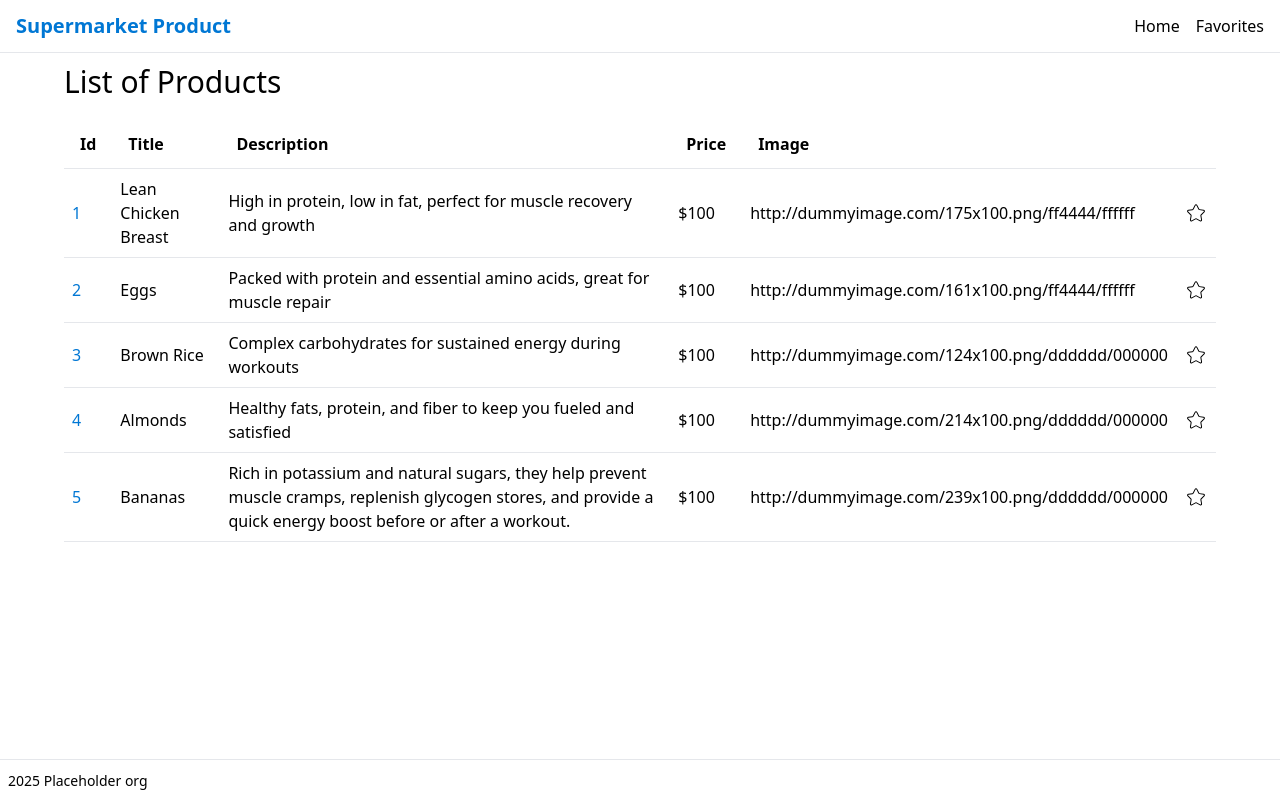
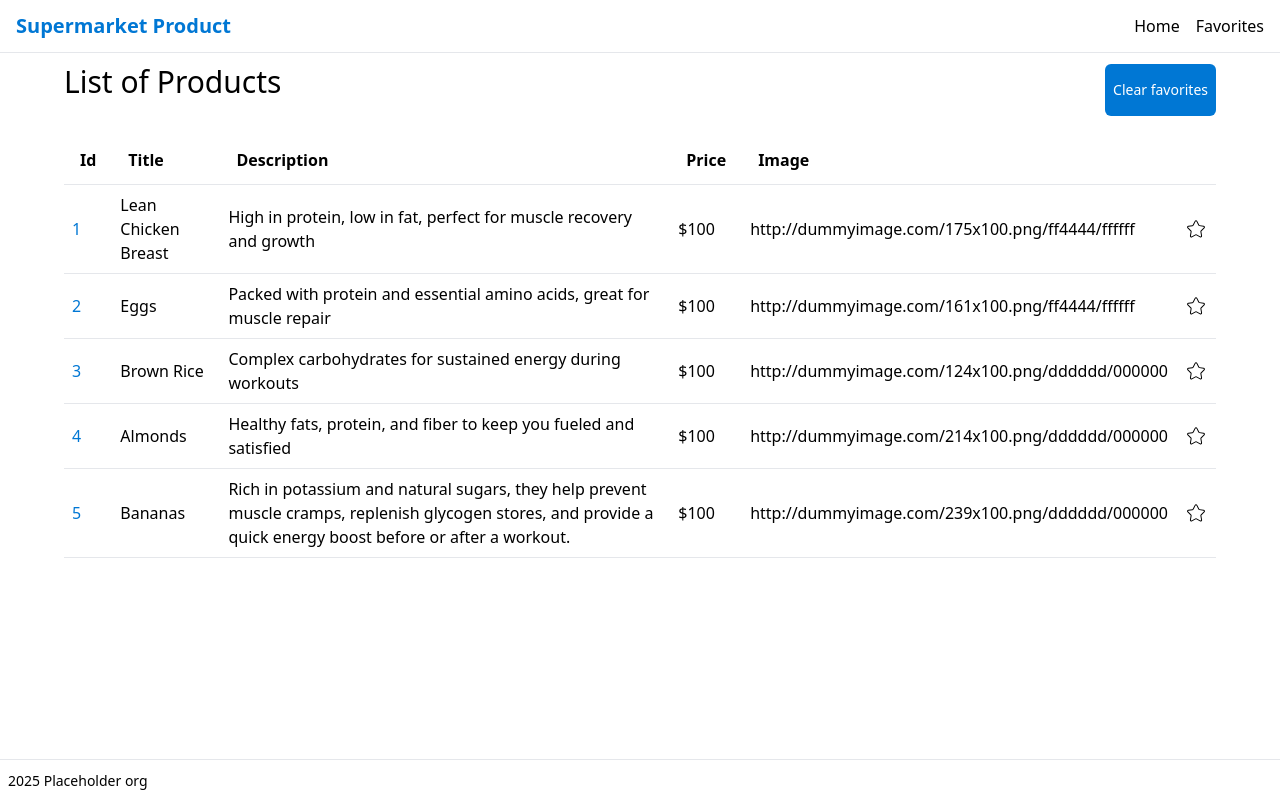
Before and after one commit to Denyyel914/React-Assessment, a React (Vite) app: page / in a window 1280 px wide. Built offline with nearby package versions, Linux system fonts and the light colour scheme; the HTML template or start-up script is replaced by a standard one.

Commit message:
feat: add clear favorites functionality

```diff
--- a/src/components/Home.jsx
+++ b/src/components/Home.jsx
@@ -1,14 +1,13 @@
 import axios from "axios";
 import MockData from "../data/Mock_Data.json";
-import { useEffect, useState } from "react";
 import Table from "../components/Table";
 
+import { useDispatch } from "react-redux";
+
+import { clearFavorites } from "../store/favoriteSlice";
+
 const Home = () => {
-  const [data, setData] = useState(MockData);
-
-  useEffect(() => {
-    console.log(data, columns);
-  }, []);
+  const dispatch = useDispatch();
 
   const columns = [
     { Header: "ID", accessorKey: "id" },
@@ -17,10 +16,20 @@ const Home = () => {
     { Header: "Price", accessorKey: "price" },
     { Header: "Image", accessorKey: "image" },
   ];
+
+  const handleClear = () => dispatch(clearFavorites());
   return (
     <div>
-      <h3 className="text-3xl  mb-4">List of Products</h3>
-      <Table data={data} columns={columns} />
+      <div className="flex justify-between">
+        <h3 className="text-3xl  mb-4">List of Products</h3>
+        <button
+          className="bg-[#0077D4] text-sm px-2 py-2 cursor-pointer rounded-md text-white hover:opacity-90 focus:outline-none"
+          onClick={handleClear}
+        >
+          Clear favorites
+        </button>
+      </div>
+      <Table data={MockData} columns={columns} />
     </div>
   );
 };
--- a/src/components/Table.jsx
+++ b/src/components/Table.jsx
@@ -1,4 +1,4 @@
-import { useEffect, useMemo } from "react";
+import { useMemo } from "react";
 import {
   useReactTable,
   getCoreRowModel,
--- a/src/layouts/Header.jsx
+++ b/src/layouts/Header.jsx
@@ -1,6 +1,9 @@
 import { Link } from "react-router-dom";
+import { useSelector } from "react-redux";
 
 const Header = () => {
+  const favorites = useSelector((state) => state.favorites.favorites);
+
   return (
     <header className="border-b border-outline fixed top-0 z-50 bg-white w-full">
       <nav className="w-full mx-auto flex items-center justify-between flex-wrap px-4 py-3">
@@ -15,7 +18,12 @@ const Header = () => {
               <Link to="/">Home</Link>
             </li>
             <li>
-              <Link to="/favorites">Favorites</Link>
+              <Link to="/favorites">
+                Favorites{" "}
+                <span className=" text-yellow-500 ">
+                  {favorites.length > 0 ? favorites.length : ""}
+                </span>
+              </Link>
             </li>
           </ul>
         </div>
--- a/src/store/favoriteSlice.js
+++ b/src/store/favoriteSlice.js
@@ -18,8 +18,11 @@ const favoritesSlice = createSlice({
         state.favorites.push(action.payload); // Add if not exists
       }
     },
+    clearFavorites: (state) => {
+      state.favorites = []; // Clear all favorites
+    },
   },
 });
 
-export const { toggleFavorite } = favoritesSlice.actions;
+export const { toggleFavorite, clearFavorites } = favoritesSlice.actions;
 export default favoritesSlice.reducer;
```
